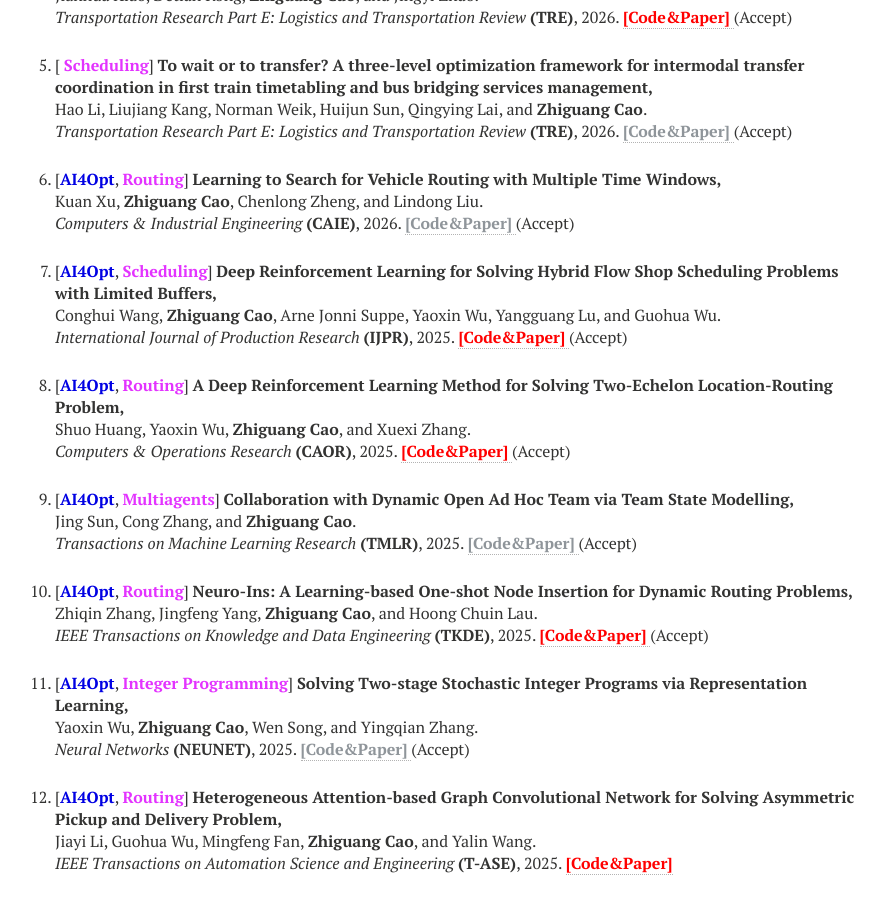
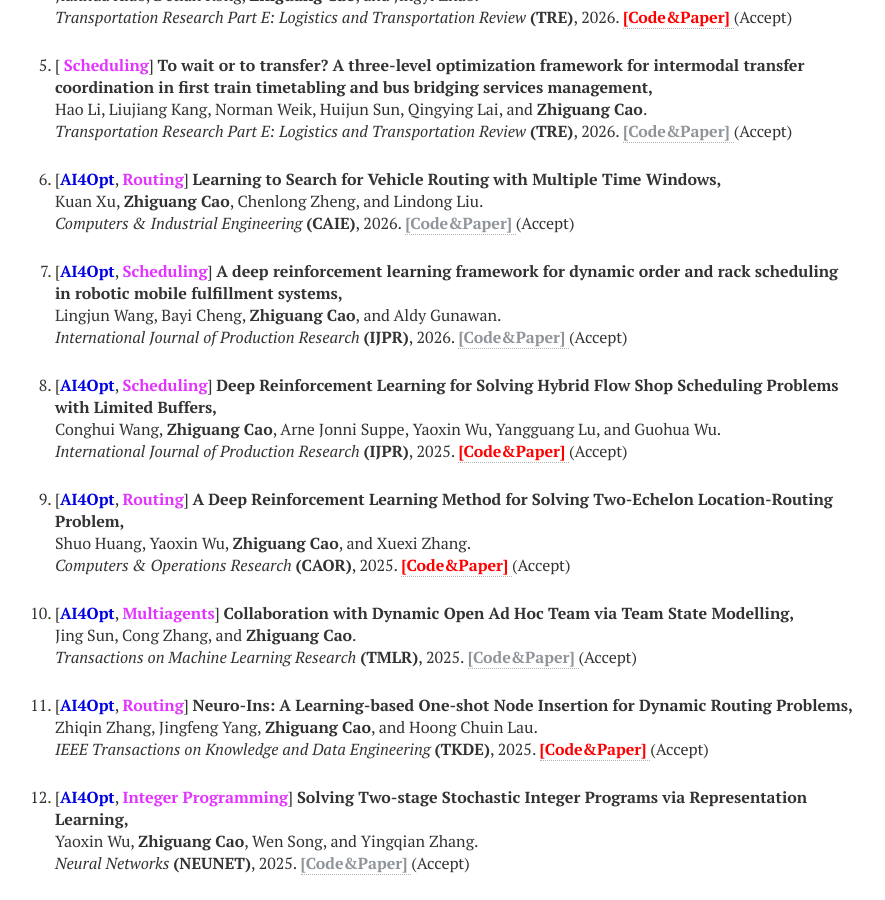
Before and after one commit to zhiguangcaosg/zhiguangcaosg.github.io, a Jekyll site: the page built from publications.md, in a window 1280 px wide and 900 px high, scrolled down 9129 px. Shown: the whole window, without its empty margins (265-1150 px from the left). Built offline with Jekyll 4.4.1, drawn with Linux system fonts in a browser that asks for light colours; nearby versions of some CDN libraries.

Commit message:
Update publications.html

```diff
--- a/_layouts/publications.html
+++ b/_layouts/publications.html
@@ -881,6 +881,14 @@ div.bibtex pre { font-size: 75%; overflow: auto;  width: 100%; padding: 0em 0em;
 
 <li>
 <p>
+[<font color="#0000E3"><b>AI4Opt</b></font>, <font color="#E333FF"><b>Scheduling</b></font>] <b>A deep reinforcement learning framework for dynamic order and rack scheduling in robotic mobile fulfillment systems,</b>
+<br>Lingjun Wang, Bayi Cheng, <b>Zhiguang Cao</b>, and Aldy Gunawan.<br>
+<i> International Journal of Production Research</i> <b>(IJPR)</b>, 2026. <a href="https://zhiguangcaosg.github.io/publications/"> <font color="#8F959A"><b>[Code&Paper]</b> </font></a> (Accept)
+</p>
+</li>
+
+<li>
+<p>
 [<font color="#0000E3"><b>AI4Opt</b></font>, <font color="#E333FF"><b>Scheduling</b></font>] <b>Deep Reinforcement Learning for Solving Hybrid Flow Shop Scheduling Problems with Limited Buffers,</b>
 <br>Conghui Wang, <b>Zhiguang Cao</b>, Arne Jonni Suppe, Yaoxin Wu, Yangguang Lu, and Guohua Wu.<br>
 <i> International Journal of Production Research</i> <b>(IJPR)</b>, 2025. <a href="https://github.com/wangconghui0/LBHFSP" target="_blank"> <font color="#FF0000"><b>[Code&Paper]</b> </font></a> (Accept)
```
